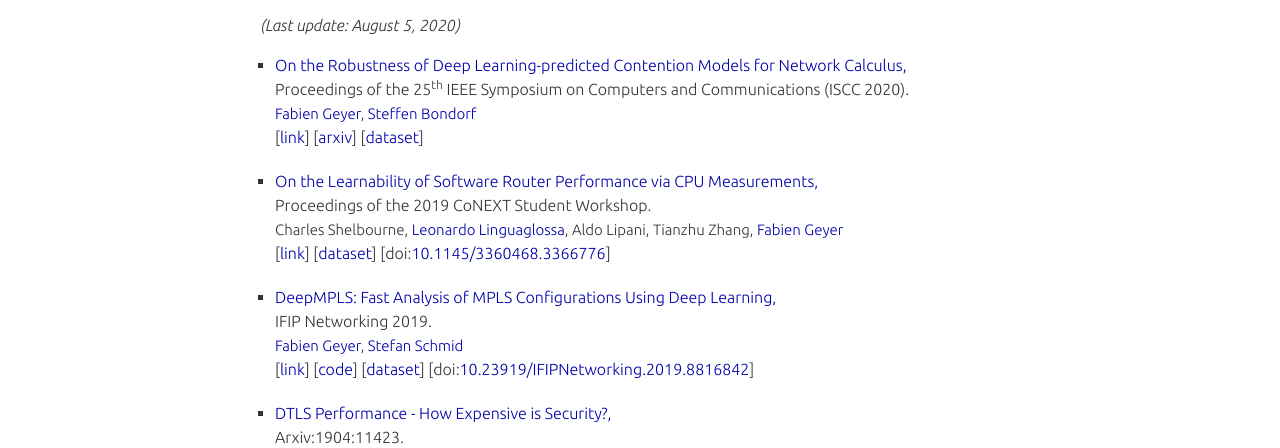
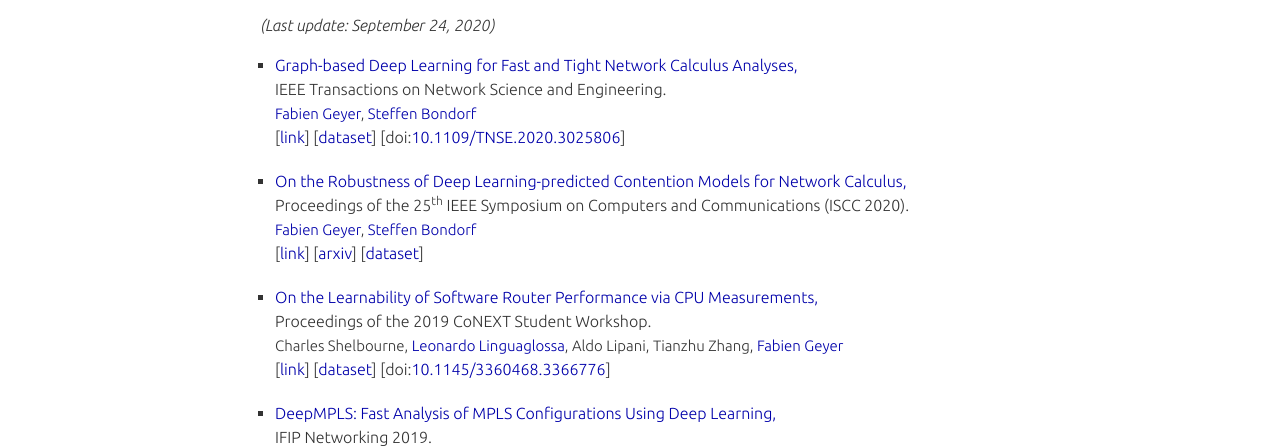
Before and after one commit to fabgeyer/fabgeyer.github.io, a plain HTML site: page datasets/index.html in a window 1280 px wide. Shown: the part 313-761 px from the top of the page. Drawn offline with Linux system fonts and the light colour scheme.

Commit message:
Add publication

```diff
--- a/datasets/index.html
+++ b/datasets/index.html
@@ -65,9 +65,40 @@
 
 	<h3>Datasets</h3>
 
-	<p><i>(Last update: August 5, 2020)</i></p>
+	<p><i>(Last update: September 24, 2020)</i></p>
 
 	<ul class="publications">
+
+		<li>
+			<span class="pubtitle">
+
+			<a href="https://www.net.in.tum.de/fileadmin/bibtex/publications/papers/geyer2020tnse-preprint.pdf" class="publications">Graph-based Deep Learning for Fast and Tight Network Calculus Analyses</a>,
+
+			</span>
+			IEEE Transactions on Network Science and Engineering.
+
+			<span class="collaborators">
+				<a href="https://fabgeyer.github.com">Fabien Geyer</a>, <a href="http://steffenbondorf.com">Steffen Bondorf</a>
+			</span>
+
+			<span class="code_blog">
+
+				[<a href="https://www.net.in.tum.de/fileadmin/bibtex/publications/papers/geyer2020tnse-preprint.pdf">link</a>]
+
+
+
+
+
+
+				[<a href="https://github.com/fabgeyer/dataset-deeptma-extension">dataset</a>]
+
+
+				[doi:<a href="https://doi.org/10.1109/TNSE.2020.3025806">10.1109/TNSE.2020.3025806</a>]
+
+			</span>
+		</li>
+
+
 
 		<li>
 			<span class="pubtitle">
```
Also changed, not shown: publications/index.html (+30 -1 lines).
